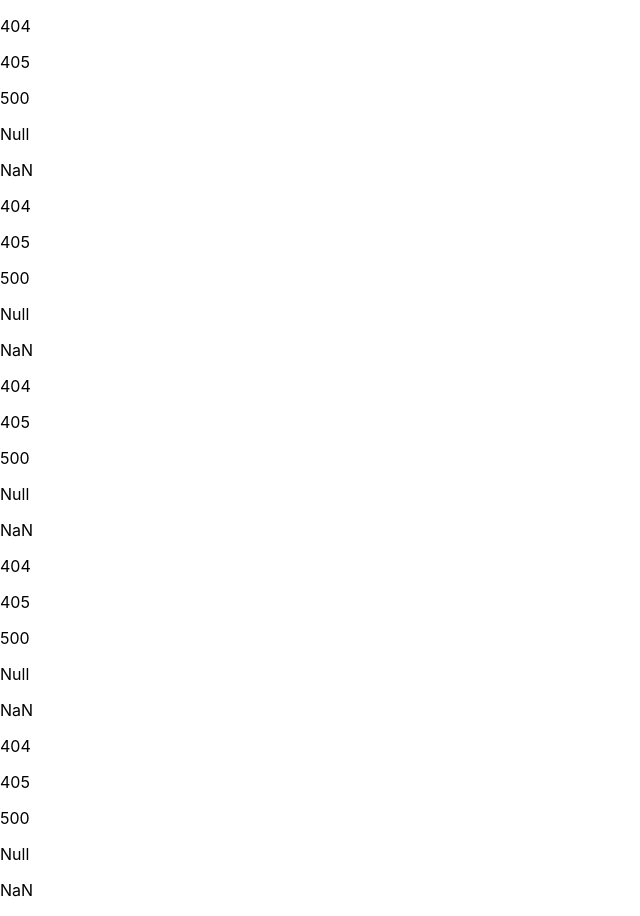
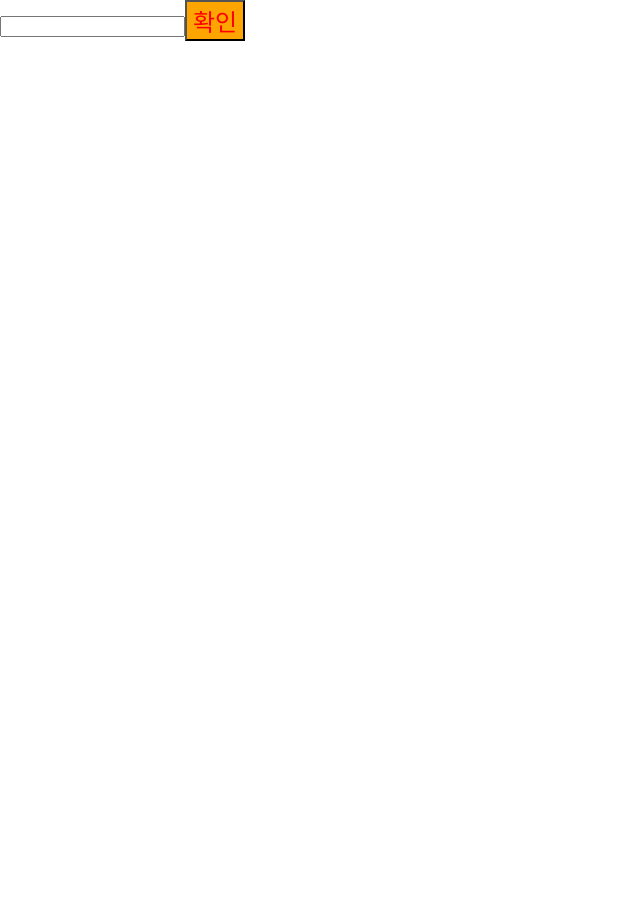
Before and after one commit to hyun3333/react-basic, a React (Create React App) app: page / in a window 1280 px wide. Before the commit this address had no page. Shown: the whole page, without its empty margins (0-640 px from the left). After the commit the page ends 800 px from the top, so only its background shows below. Built offline with nearby package versions, Linux system fonts and the light colour scheme; the HTML template or start-up script is replaced by a standard one.

Commit message:
changeEvent 터짐

```diff
--- a/src/App.js
+++ b/src/App.js
@@ -1,7 +1,7 @@
-import logo from './logo.svg';
 import './App.css';
 import SayHello from './SayHello';
-import Hello from './Hello';
+import SubmitEvent from './component/chap01_event/SubmitEvent';
+
 
 // 리액트에서는 하나의 컴포넌트가 여러개의 엘리먼트를 반환할 수 있습니다.
 // JSX를 작성할 때 return 문 안에 반드시 하나의 최상위 태그가 있어야 합니다.
@@ -20,7 +20,7 @@
   // {} 안에서 함수의 호출문이나 변수참조는 가능.
   return (
     <>
-      { looping() }
+      <SubmitEvent />
     </>
   );
 }
--- /dev/null
+++ b/src/component/chap01_event/SubmitEvent.js
@@ -0,0 +1,30 @@
+import React from 'react'
+import './style.css'
+
+const SubmitEvent = () => {
+
+    const send = e => {
+        e.preventDefault(); // submit 기능 중지
+
+        const $nick = document.getElementById('nickName');
+        console.log($nick.value);
+    }
+
+    const buttonStyle = {
+        color : 'red',
+        backgroundColor : 'orange',
+        fontSize : '1.5em'
+    };
+
+  return (
+
+    <form onSubmit={send}>
+        <input type='text' id='nickName' name='nick'/>
+        <button style={buttonStyle} type='submit'>확인</button>
+    </form>
+
+
+  );
+}
+
+export default SubmitEvent;
--- /dev/null
+++ b/src/component/chap01_event/style.css
@@ -0,0 +1,5 @@
+button {
+    color : red;
+    background-color: orange;
+    font-size: 1.5em;
+}
```
Also changed, not shown: src/component/chap01_event/ChangeEvent.js (added, +22 -0 lines), src/component/chap01_event/ClickEvent.js (added, +28 -0 lines).
